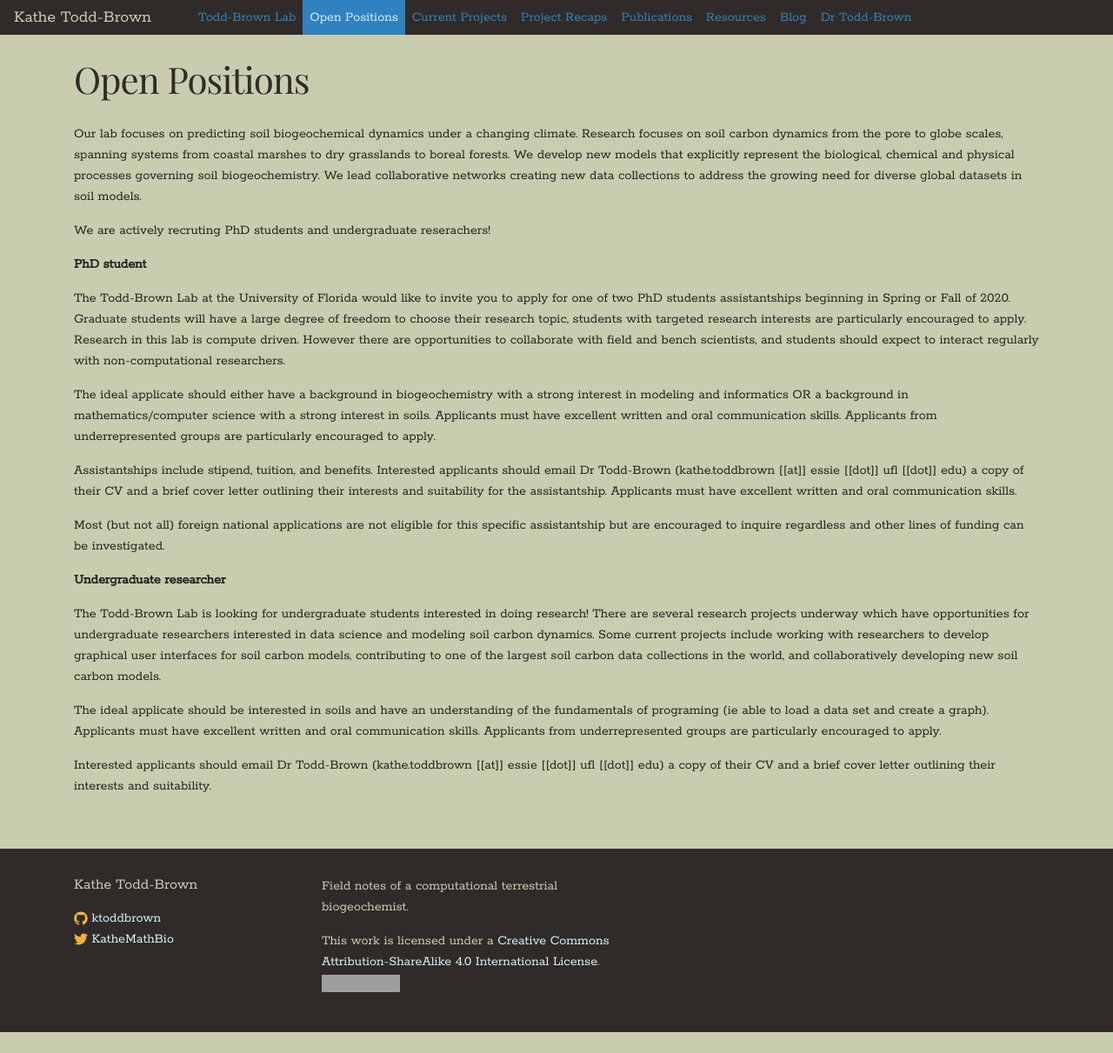
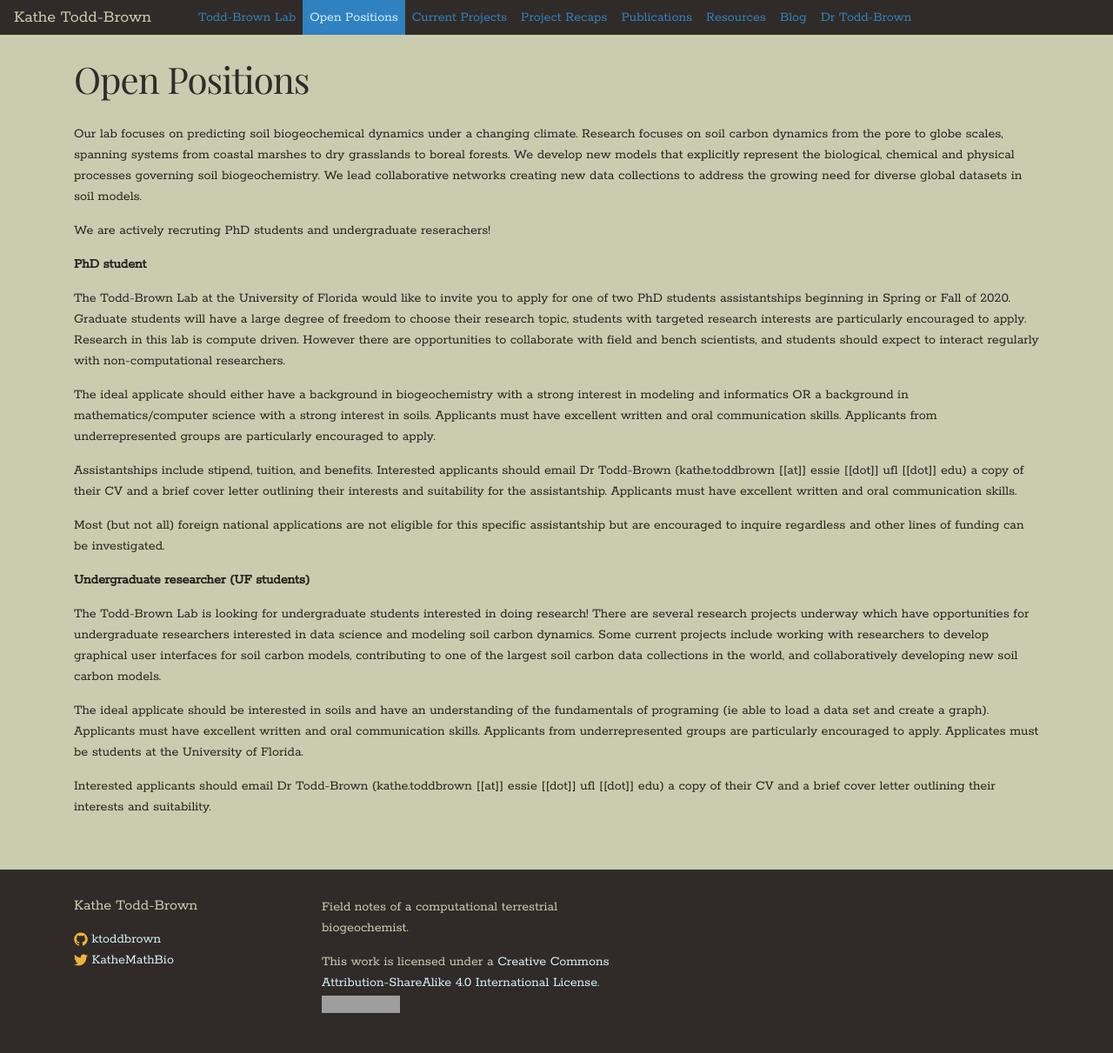
Before and after one commit to ktoddbrown/ktoddbrown.github.io, a Jekyll site: the page built from openpositions.markdown, in a window 1280 px wide. Shown: the whole page at 87% size. Built offline with Jekyll 4.4.1, drawn with Linux system fonts in a browser that asks for light colours; nearby versions of some CDN libraries; before the commit the page ends 1187 px from its top, so only the background shows below that; grey boxes are pictures that could not be loaded.

Commit message:
Update job add to specify UF undergrads

```diff
--- a/openpositions.markdown
+++ b/openpositions.markdown
@@ -20,10 +20,10 @@ Applicants must have excellent written and oral communication skills.
 Most (but not all) foreign national applications are not eligible for this specific assistantship but are encouraged to inquire regardless and other lines of funding can be investigated.
 
 
-**Undergraduate researcher**
+**Undergraduate researcher (UF students)**
 
 The Todd-Brown Lab is looking for undergraduate students interested in doing research! There are several research projects underway which have opportunities for undergraduate researchers interested in data science and modeling soil carbon dynamics. Some current projects include working with researchers to develop graphical user interfaces for soil carbon models, contributing to one of the largest soil carbon data collections in the world, and collaboratively developing new soil carbon models.
 
-The ideal applicate should be interested in soils and have an understanding of the fundamentals of programing (ie able to load a data set and create a graph). Applicants must have excellent written and oral communication skills. Applicants from underrepresented groups are particularly encouraged to apply.
+The ideal applicate should be interested in soils and have an understanding of the fundamentals of programing (ie able to load a data set and create a graph). Applicants must have excellent written and oral communication skills. Applicants from underrepresented groups are particularly encouraged to apply. Applicates must be students at the University of Florida.
 
 Interested applicants should email Dr Todd-Brown (kathe.toddbrown [[at]] essie [[dot]] ufl [[dot]] edu) a copy of their CV and a brief cover letter outlining their interests and suitability.
```
